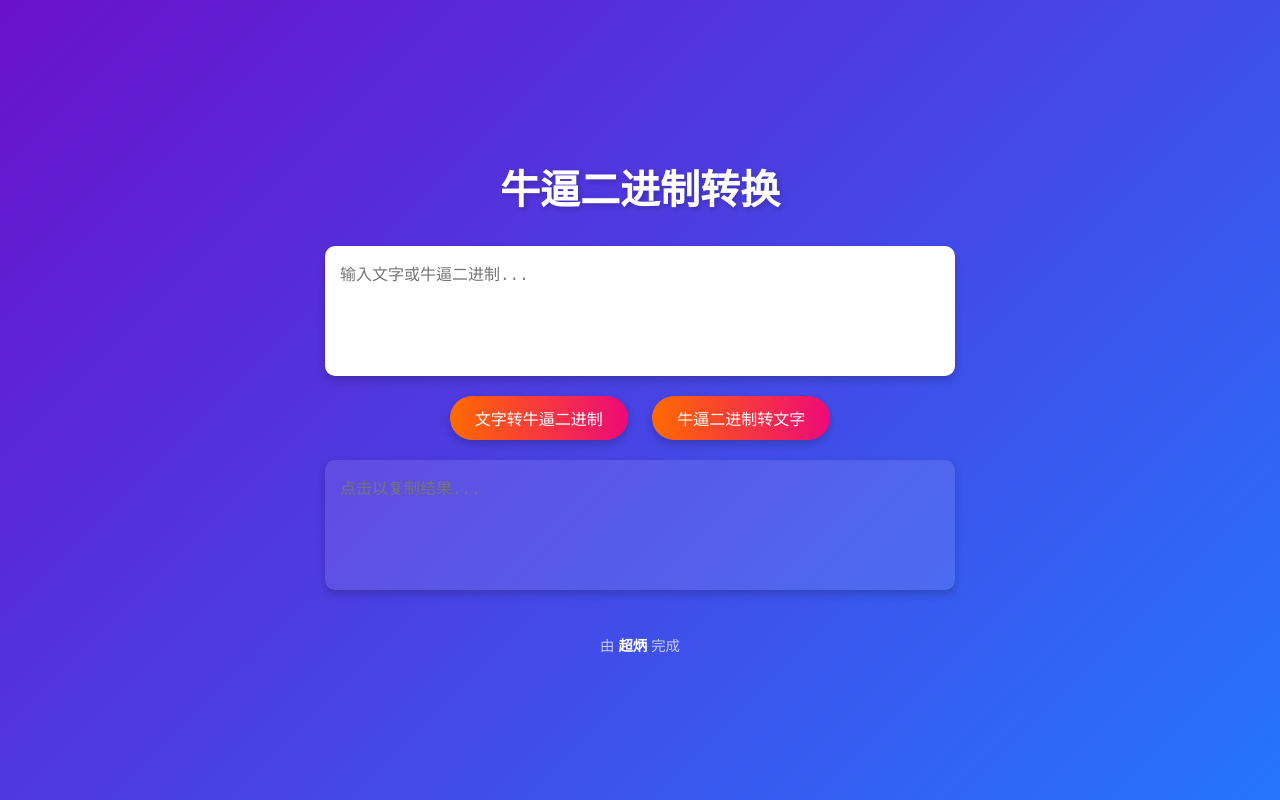
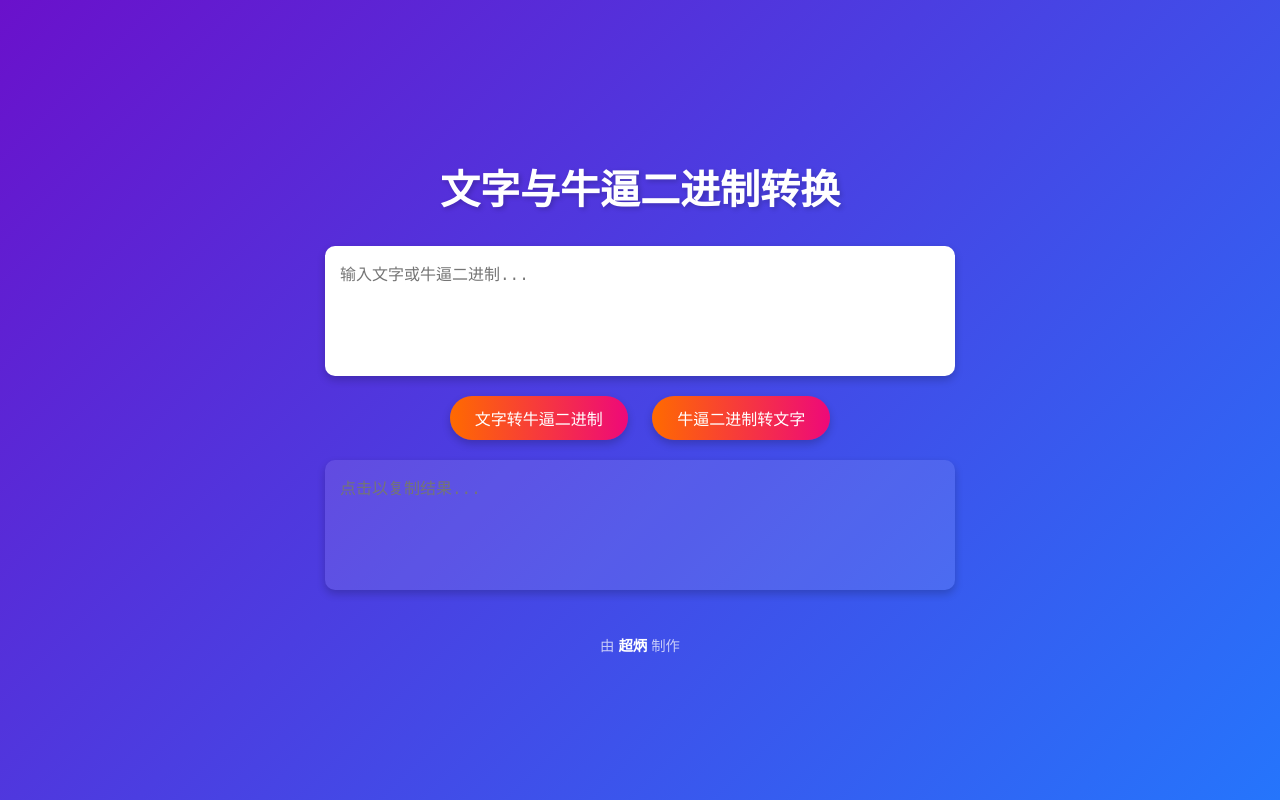
Before and after one commit to sunxibing114514/nb-binary-system, a plain HTML site: page index.html in a window 1280 px wide. Drawn offline with Linux system fonts and the light colour scheme.

Commit message:
更新 index.html

```diff
--- a/index.html
+++ b/index.html
@@ -3,7 +3,7 @@
 <head>
   <meta charset="UTF-8">
   <meta name="viewport" content="width=device-width, initial-scale=1.0">
-  <title>牛逼二进制</title>
+  <title>文字与牛逼二进制转换</title>
   <style>
     body {
       margin: 0;
@@ -86,7 +86,7 @@
   </style>
 </head>
 <body>
-  <h1>牛逼二进制转换</h1>
+  <h1>文字与牛逼二进制转换</h1>
   <textarea id="inputText" placeholder="输入文字或牛逼二进制..."></textarea>
   <div>
     <button onclick="textToBinary()">文字转牛逼二进制</button>
@@ -95,7 +95,7 @@
   <textarea id="outputText" placeholder="点击以复制结果..." readonly onclick="copyToClipboard()"></textarea>
   <p id="copyMessage">复制成功！</p>
   <footer>
-    <p>由 <a href="https://space.bilibili.com/2044562667?plat_id=1&share_from=space&share_medium=ipad&share_plat=ios&share_session_id=42B456A3-77D9-409A-A50E-CD5F6C6EFE11&share_source=COPY&share_tag=s_i&spmid=main.space.0.0&timestamp=1737525458&unique_k=dAOmj1N" target="_blank">超炳</a> 完成</p>
+    <p>由 <a href="https://space.bilibili.com/2044562667?plat_id=1&share_from=space&share_medium=ipad&share_plat=ios&share_session_id=42B456A3-77D9-409A-A50E-CD5F6C6EFE11&share_source=COPY&share_tag=s_i&spmid=main.space.0.0&timestamp=1737525458&unique_k=dAOmj1N" target="_blank">超炳</a> 制作</p>
   </footer>
   <script>
     // 将文字转换为牛逼二进制
```
